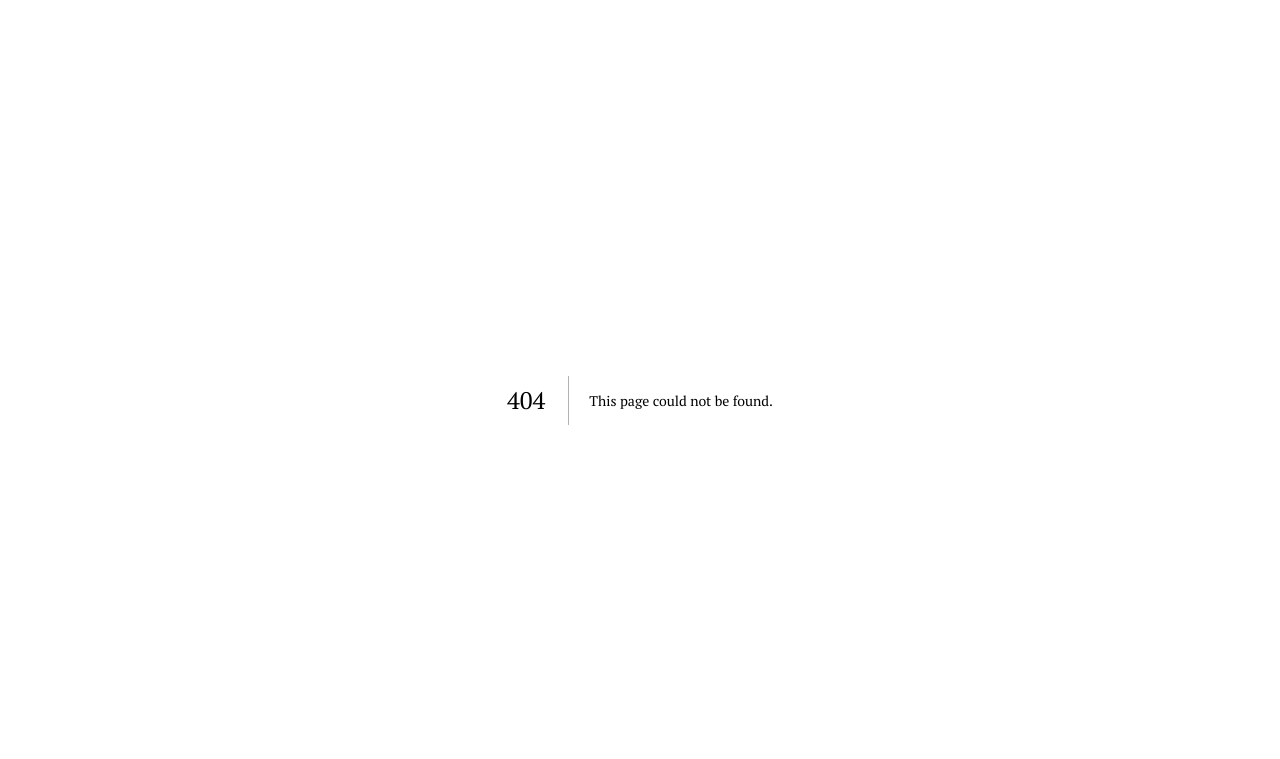
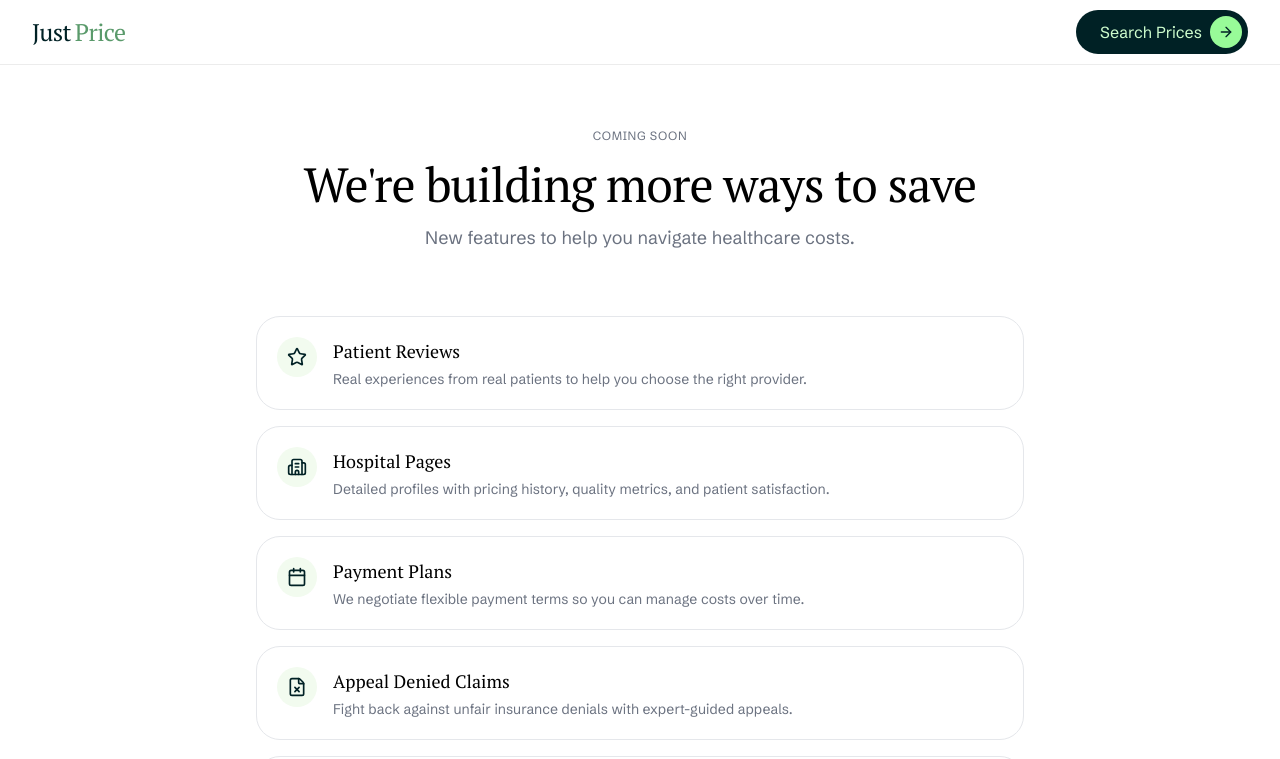
Before and after one commit to ShJavokhir/fairward, a Next.js app: page /coming-soon in a window 1280 px wide. Before the commit this address had no page. Shown: the top 759 px of the page. Built offline with nearby package versions, Linux system fonts and the light colour scheme.

Commit message:
Add coming-soon page and update main page

```diff
--- /dev/null
+++ b/app/coming-soon/page.tsx
@@ -0,0 +1,97 @@
+"use client";
+
+import Link from "next/link";
+import { ArrowRight, Star, Building2, Calendar, FileX, Wallet } from "lucide-react";
+
+const upcomingFeatures = [
+  {
+    icon: Star,
+    title: "Patient Reviews",
+    description: "Real experiences from real patients to help you choose the right provider."
+  },
+  {
+    icon: Building2,
+    title: "Hospital Pages",
+    description: "Detailed profiles with pricing history, quality metrics, and patient satisfaction."
+  },
+  {
+    icon: Calendar,
+    title: "Payment Plans",
+    description: "We negotiate flexible payment terms so you can manage costs over time."
+  },
+  {
+    icon: FileX,
+    title: "Appeal Denied Claims",
+    description: "Fight back against unfair insurance denials with expert-guided appeals."
+  },
+  {
+    icon: Wallet,
+    title: "JustFinancing",
+    description: "Fair, transparent financing options without predatory interest rates."
+  }
+];
+
+export default function ComingSoonPage() {
+  return (
+    <div className="min-h-screen bg-white">
+      {/* Header */}
+      <header className="fixed top-0 left-0 right-0 z-50 bg-white border-b border-[#ECECEC]">
+        <div className="max-w-7xl mx-auto px-4 sm:px-6 lg:px-8">
+          <div className="flex items-center justify-between h-16">
+            <Link href="/" className="flex items-center gap-1">
+              <span className="font-serif text-2xl tracking-tight text-[#002125]">Just</span>
+              <span className="font-serif text-2xl tracking-tight text-[#5A9A6B]">Price</span>
+            </Link>
+            <Link href="/query" className="btn-primary text-sm">
+              <span>Search Prices</span>
+              <span className="btn-arrow">
+                <ArrowRight className="w-4 h-4" />
+              </span>
+            </Link>
+          </div>
+        </div>
+      </header>
+
+      {/* Content */}
+      <section className="pt-32 pb-24 px-4 sm:px-6 lg:px-8">
+        <div className="max-w-3xl mx-auto">
+          <div className="text-center mb-16">
+            <p className="text-xs uppercase tracking-wider text-[#6B7280] mb-4">Coming Soon</p>
+            <h1 className="font-serif text-4xl md:text-5xl text-[#17270C] mb-4" style={{ letterSpacing: '-0.02em' }}>
+              We&apos;re building more ways to save
+            </h1>
+            <p className="text-lg text-[#6B7280]">
+              New features to help you navigate healthcare costs.
+            </p>
+          </div>
+
+          <div className="space-y-4">
+            {upcomingFeatures.map((feature, index) => (
+              <div
+                key={index}
+                className="flex items-start gap-4 p-5 bg-white border border-[#E5E7EB] rounded-xl hover:border-[#002125]/20 transition-colors"
+              >
+                <div className="w-10 h-10 rounded-full bg-[#F2FBEF] flex items-center justify-center flex-shrink-0">
+                  <feature.icon className="w-5 h-5 text-[#002125]" />
+                </div>
+                <div>
+                  <h3 className="font-serif text-lg text-[#17270C] mb-1">{feature.title}</h3>
+                  <p className="text-sm text-[#6B7280]">{feature.description}</p>
+                </div>
+              </div>
+            ))}
+          </div>
+
+          <div className="mt-16 text-center">
+            <p className="text-sm text-[#6B7280] mb-6">
+              Want early access? We&apos;ll notify you when these features launch.
+            </p>
+            <Link href="/" className="text-sm text-[#002125] font-medium hover:underline">
+              ← Back to Home
+            </Link>
+          </div>
+        </div>
+      </section>
+    </div>
+  );
+}
--- a/app/page.tsx
+++ b/app/page.tsx
@@ -631,6 +631,15 @@ export default function Home() {
             >
               Lower My Bill
             </Link>
+            <Link
+              href="/pricing"
+              className={cn(
+                "text-sm transition-colors font-medium no-underline",
+                isScrolled ? "text-white/70 hover:text-white" : "text-[#6B7280] hover:text-[#17270C]"
+              )}
+            >
+              Pricing
+            </Link>
             <a
               href="#approach"
               className={cn(
```
Also changed, not shown: .playwright-mcp/coming-soon-page.png (added).
